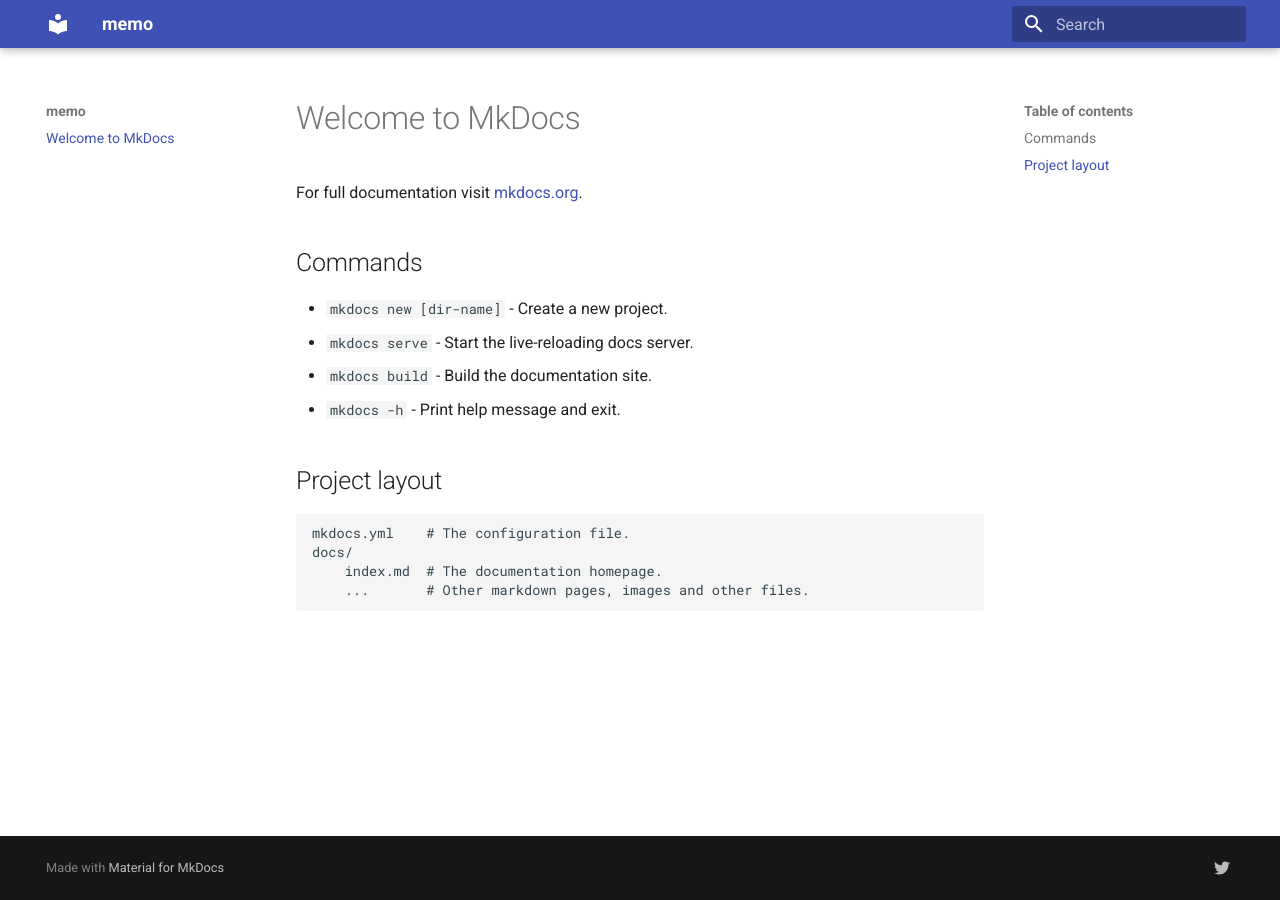
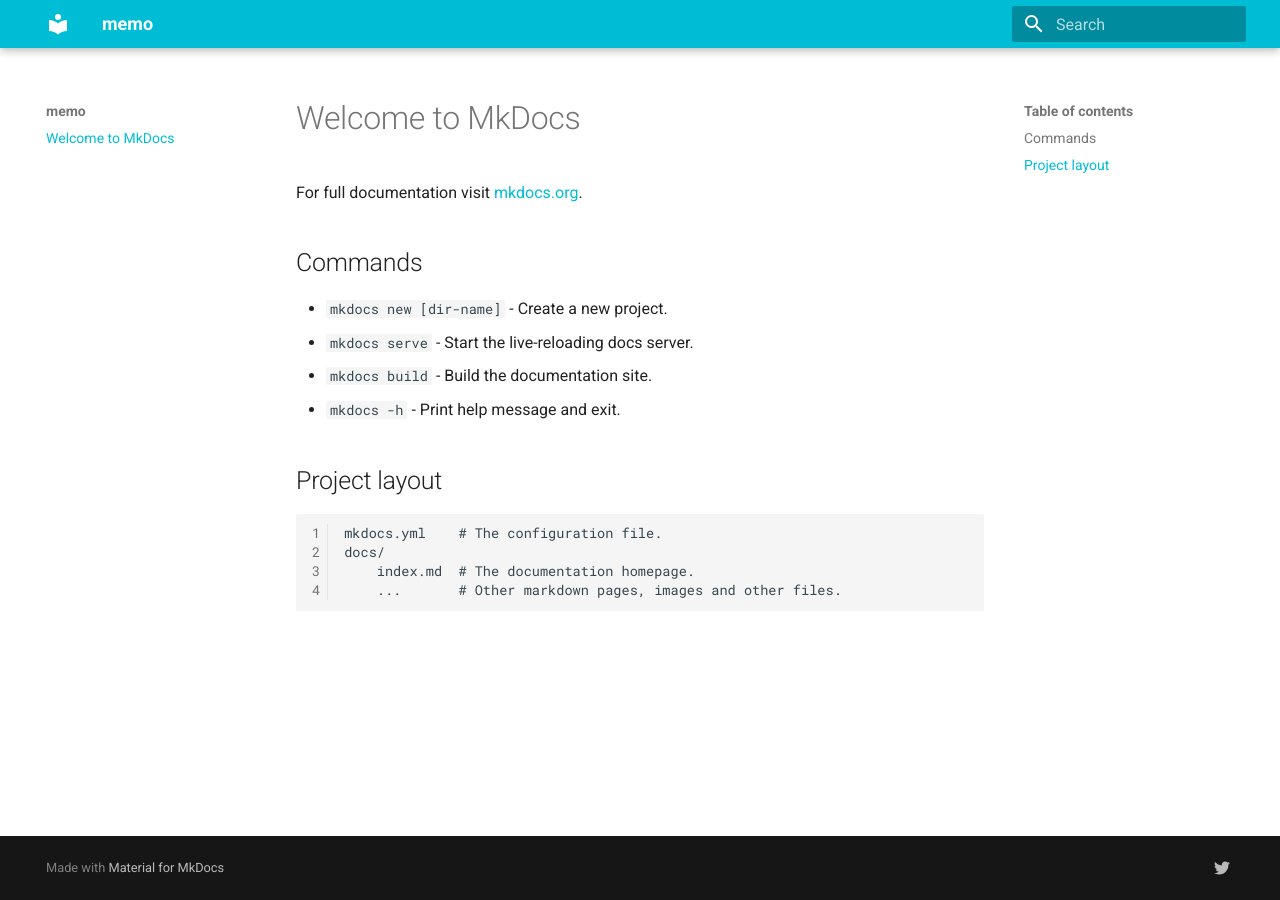
Before and after one commit to ryuzozo/mkdocs, an MkDocs documentation site: the page built from docs/index.md, in a window 1280 px wide. Built offline with MkDocs 1.6.1 and Material for MkDocs 9.7.7, drawn with Linux system fonts in a browser that asks for light colours.

Commit message:
edit mkdocs.yml

```diff
--- a/mkdocs.yml
+++ b/mkdocs.yml
@@ -2,7 +2,23 @@
 
 theme:
   name: material
+  palette:
+    primary: cyan
+  features:
+    - content.code.annotate
 
+markdown_extensions:
+  - pymdownx.highlight:
+      use_pygments: true
+      anchor_linenums: true
+      linenums: true
+  - pymdownx.inlinehilite
+  - pymdownx.snippets
+  - pymdownx.superfences:
+      custom_fences:
+        - name: mermaid
+          class: mermaid
+          format: !!python/name:pymdownx.superfences.fence_code_format
 extra:
   social:
     - icon: fontawesome/brands/twitter
```
